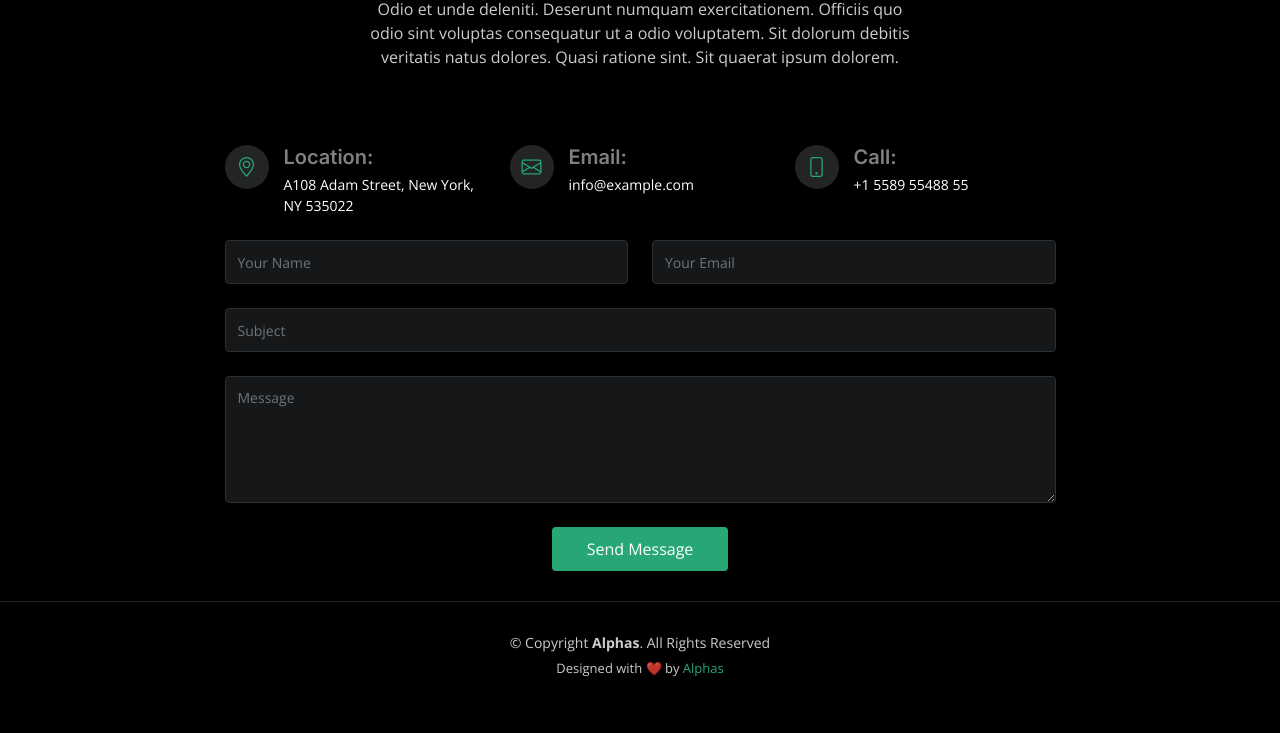
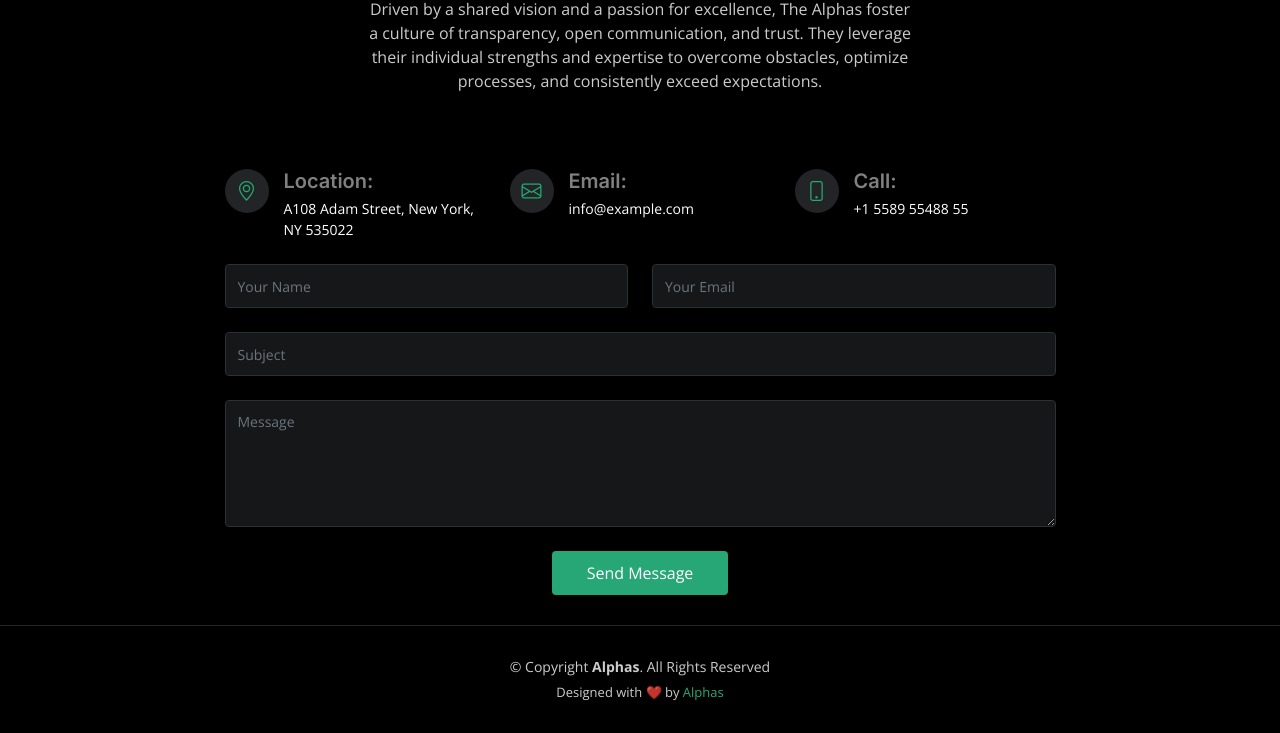
Before and after one commit to nancyepey/alphateam.github.io, a plain HTML site: page contact.html in a window 1280 px wide. Shown: the part 198-931 px from the top of the page. Before the commit the page ends 907 px from the top, so only its background shows below. Drawn offline with nearby package versions, Linux system fonts and the light colour scheme.

Commit message:
Update contact.html

```diff
--- a/contact.html
+++ b/contact.html
@@ -98,7 +98,11 @@
         <div class="row d-flex justify-content-center">
           <div class="col-lg-6 text-center">
             <h2>Contact</h2>
-            <p>Odio et unde deleniti. Deserunt numquam exercitationem. Officiis quo odio sint voluptas consequatur ut a odio voluptatem. Sit dolorum debitis veritatis natus dolores. Quasi ratione sint. Sit quaerat ipsum dolorem.</p>
+            <p>
+              Driven by a shared vision and a passion for excellence,
+              The Alphas foster a culture of transparency, open communication, and trust. They leverage their individual strengths and expertise to overcome obstacles,
+               optimize processes, and consistently exceed expectations.
+            </p>
 
           </div>
         </div>
```
